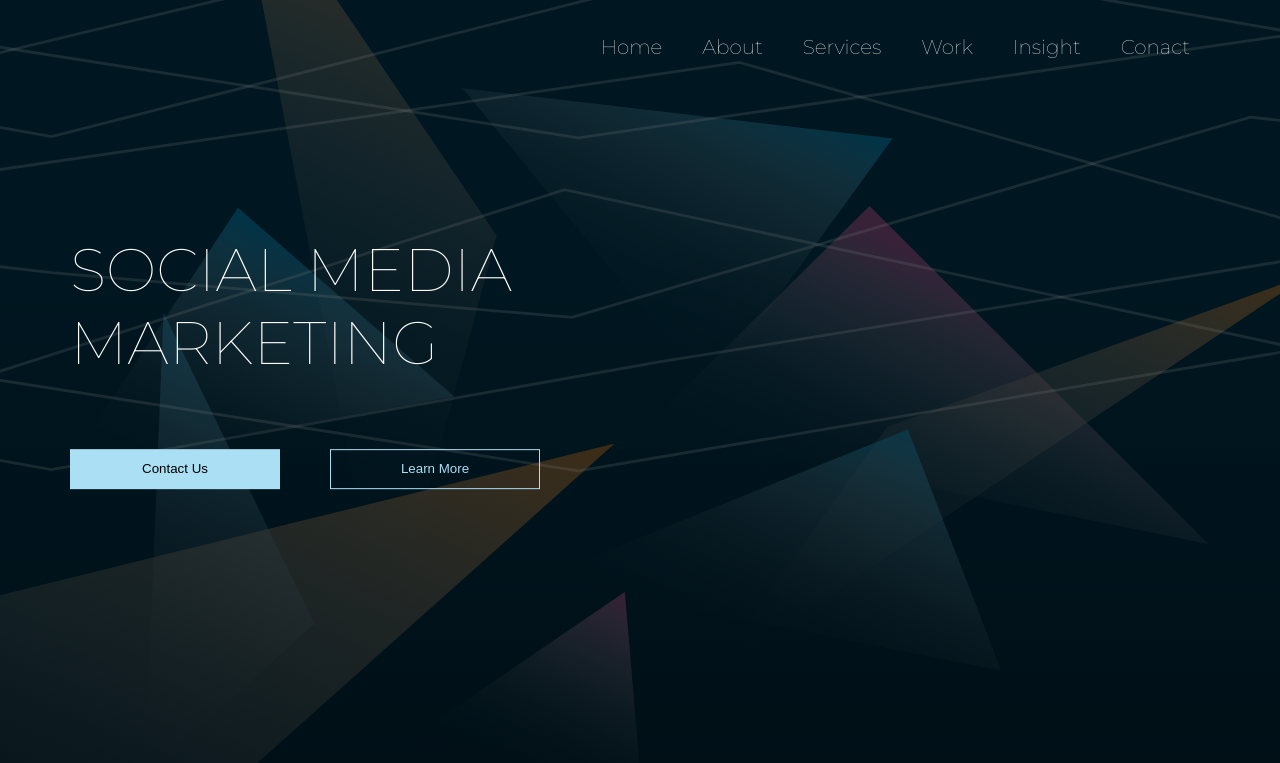
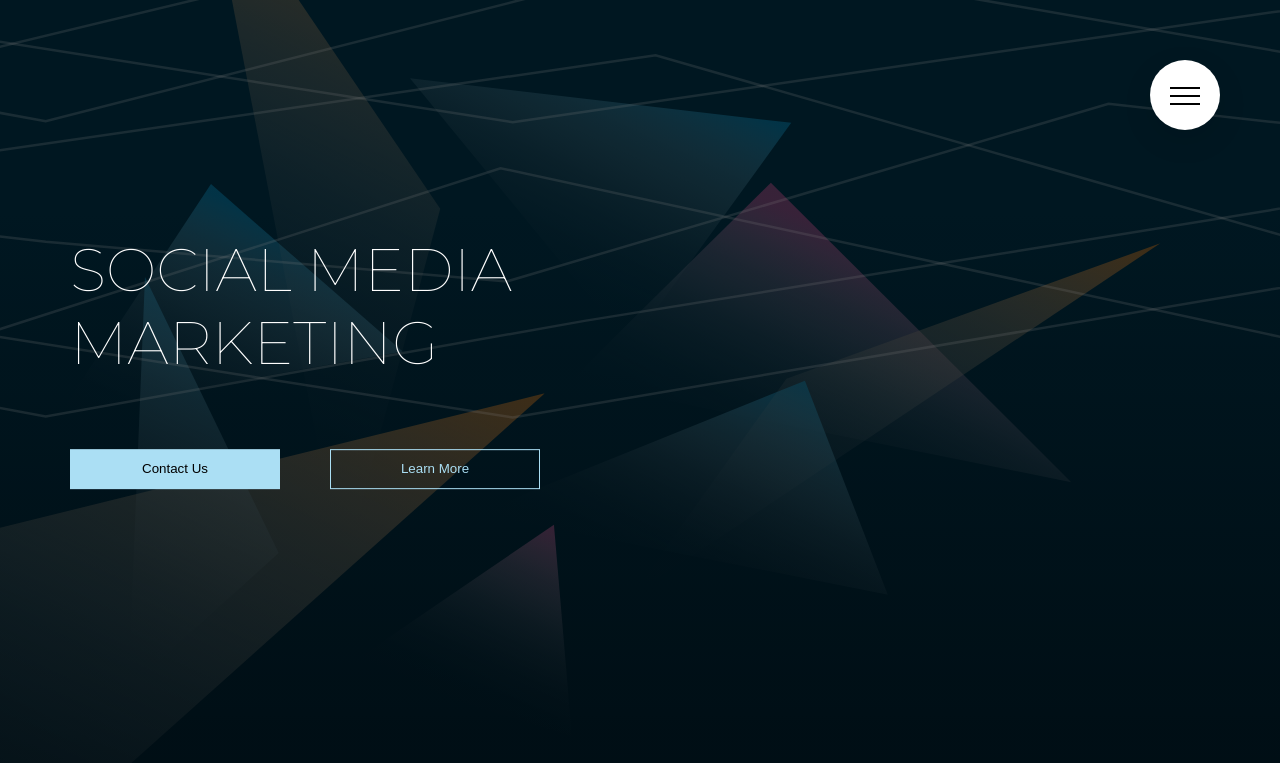
Before and after one commit to creative-blue-media/react-template, a React (Create React App) app: page / in a window 1280 px wide. Shown: the top 763 px of the page. Built offline with nearby package versions, Linux system fonts and the light colour scheme.

Commit message:
work on nav icon

```diff
--- a/src/website/navigation/navigation.css
+++ b/src/website/navigation/navigation.css
@@ -37,3 +37,120 @@ ul {
 h2 {
     margin: 0px;
 }
+
+.navigation__checkbox {
+    display: none;
+}
+
+.navigation__button {
+    background-color: #fff;
+    color: black;
+    height:7rem;
+    width: 7rem;
+    border-radius: 50%;
+    position: fixed;
+    top: 6rem;
+    right: 6rem;
+    z-index: 2000;
+    text-align: center;
+    box-shadow: 0 1rem 3rem rgba(0,0,0,.1);
+    cursor: pointer;
+}
+
+.navigation__background {
+    height: 6rem;
+    width: 6rem;
+    border-radius: 50%;
+    position: fixed;
+    top: 6.5rem;
+    right: 6.5rem;
+    background-image: radial-gradient(#0F2D39, #00141D);
+    z-index: 1000;
+    transition: transform .8s cubic-bezier(.86, 0, .07, 1);
+    /* transform: scale(80); */
+}
+
+.navigation__nav {
+    height: 100vh;
+    width: 100%;
+    position: fixed;
+    top: 0;
+    left: 0;
+    z-index: 1500;
+    opacity: 0;
+    width: 0;
+    transition: all .8s;
+}
+
+.navigation__list {
+    position: absolute;
+    top: 50%;
+    left: 50%;
+    transform: translate(-50%, -50%);
+    list-style: none;
+    text-align: center;
+}
+
+.navigation__item {
+    margin: 2rem;
+}
+
+
+.navigation__link {
+    border: none;
+
+}
+.navigation__link:link, .navigation__link:visited {
+    display: inline-block;
+    font-size: 3rem;
+    font-weight: 300;
+    padding: 1rem 2rem;
+    color: #fff;
+    text-decoration: none;
+    text-transform: uppercase;
+    background-image: linear-gradient(120deg, transparent 0%, transparent 50%, #fff 50%);
+    background-size: 225%;
+    transition: all .4s;
+
+}
+
+.navigation__link:hover, .navigation__link:active {
+    background-position: 100%;
+    color: black;
+    transform: translateX(1rem);
+}
+
+.navigation__checkbox:checked ~ .navigation__background {
+    transform: scale(80);
+}
+
+.navigation__checkbox:checked ~ .navigation__nav {
+    opacity: 1;
+    width: 100%;
+}
+
+.navigation__icon {
+    position: relative;
+    margin-top: 3.5rem;
+}
+
+.navigation__icon::before {
+    top: -.8rem;
+}
+.navigation__icon::after {
+    top: .8rem;
+}
+
+.navigation__icon, .navigation__icon::after, .navigation__icon::before {
+    width: 3rem;
+    height: 2px;
+    background-color: #000;
+    display: inline-block;
+
+}
+
+.navigation__icon::after, .navigation__icon::before {
+    content: "";
+    position: absolute;
+    left: 0;
+}
--- a/src/website/navigation/navigation.js
+++ b/src/website/navigation/navigation.js
@@ -1,5 +1,5 @@
 import React from "react";
-import { BrowserRouter as Router, Route, Link } from "react-router-dom";
+import { BrowserRouter as Router, Route } from "react-router-dom";
 import './navigation.css';
 import Index from '../home/Home';
 
@@ -27,8 +27,23 @@ function Contact() {
 function WebsiteRouter() {
   return (
     <Router>
-      <div className="container-fluid bg">
-        <div className="row">
+
+      <div className="container-fluid bg navigation">
+        <input type="checkbox" className="navigation__checkbox" id="navi-toggle"/>
+        <label for="navi-toggle" className="navigation__button">
+          <span className="navigation__icon"></span>
+        </label>
+        <div className="navigation__background">&nbsp;</div>
+        <nav className="navigation__nav">
+          <ul className="navigation__list">
+            <li className="navigation__item"><a href="#" className="navigation__link">About</a></li>
+            <li className="navigation__item"><a href="#" className="navigation__link">Services</a></li>
+            <li className="navigation__item"><a href="#" className="navigation__link">Work</a></li>
+            <li className="navigation__item"><a href="#" className="navigation__link">Insight</a></li>
+            <li className="navigation__item"><a href="#" className="navigation__link">Contact</a></li>
+          </ul>
+        </nav>
+        {/* <div className="row">
           <nav className="nav">
             <ul>
               <li>
@@ -47,11 +62,11 @@ function WebsiteRouter() {
                 <Link to="/insight/">Insight</Link>
               </li>
               <li>
-                <Link to="/contact/">Conact</Link>
+                <Link to="/contact/">Contact</Link>
               </li>
             </ul>
           </nav>
-        </div>
+        </div> */}
 
         <Route path="/" exact component={Index} />
         <Route path="/about/" component={About} />
```
